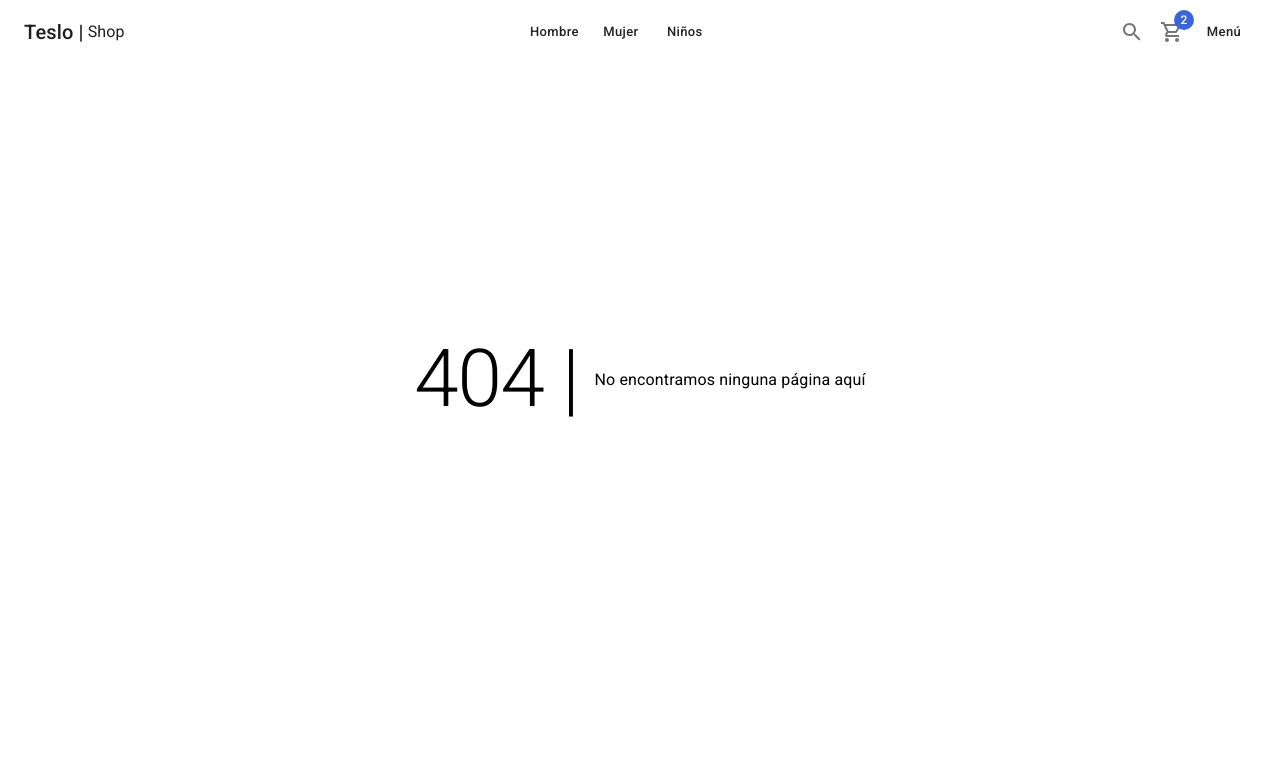
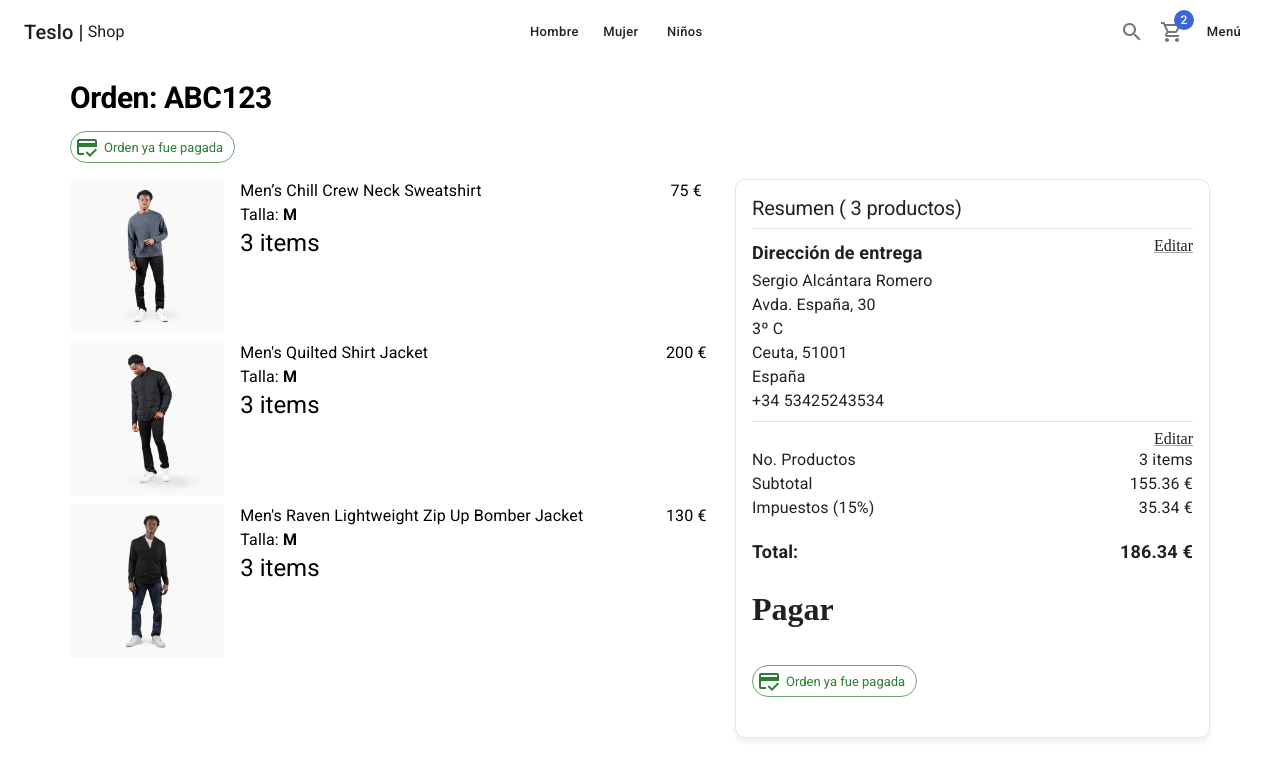
Before and after one commit to salcrom/teslo-shop, a Next.js app: page /orders/1 in a window 1280 px wide. Before the commit this address had no page. Shown: the top 776 px of the page. Built offline with nearby package versions, Linux system fonts and the light colour scheme.

Commit message:
Añadidda página de órdenes

```diff
--- /dev/null
+++ b/pages/orders/[id].tsx
@@ -0,0 +1,89 @@
+import NextLink from 'next/link';
+import { Box, Button, Card, CardContent, Chip, Divider, Grid, Link, Typography } from "@mui/material"
+
+import { CartList, OrderSummary } from "components/cart"
+import { ShopLayout } from "components/layouts"
+import { CreditCardOffOutlined, CreditScoreOutlined } from '@mui/icons-material';
+
+
+
+
+const OrderPage = () => {
+    return (
+        <ShopLayout title='Resumen de la orden 123443566' pageDescription={'Resumen de la orden'}>
+            <Typography variant='h1' component='h1'>Orden: ABC123</Typography>
+
+            {/* <Chip
+                sx={{ my: 2}}
+                label='Pendiente de pago'
+                variant='outlined'
+                color='error'
+                icon={ <CreditCardOffOutlined />}
+            /> */}
+            <Chip
+                sx={{ my: 2}}
+                label='Orden ya fue pagada'
+                variant='outlined'
+                color='success'
+                icon={ <CreditScoreOutlined />}
+            />
+
+            <Grid container>
+                <Grid item xs={ 12 } sm={ 7 }>
+                    <CartList />
+                </Grid>
+                <Grid item xs={ 12 } sm={ 5 }>
+                    <Card className='summary-card'>
+                        <CardContent>
+                            <Typography variant='h2'>Resumen ( 3 productos)</Typography>
+                            <Divider sx={{ my:1 }} />
+
+                            <Box display='flex' justifyContent='space-between'>
+                                <Typography variant='subtitle1'>Dirección de entrega</Typography>
+                                <NextLink href={ '/checkout/address' } passHref>
+                                    <Link underline='always'>
+                                        Editar
+                                    </Link>
+                                </NextLink>
+                            </Box>
+
+                            <Typography>Sergio Alcántara Romero</Typography>
+                            <Typography>Avda. España, 30</Typography>
+                            <Typography>3º C</Typography>
+                            <Typography>Ceuta, 51001</Typography>
+                            <Typography>España</Typography>
+                            <Typography>+34 53425243534</Typography>
+
+                            <Divider sx={{ my: 1 }} />
+
+                            <Box display='flex' justifyContent='end'>
+                                <NextLink href={ '/cart' } passHref>
+                                    <Link underline='always'>
+                                        Editar
+                                    </Link>
+                                </NextLink>
+                            </Box>
+
+                            <OrderSummary />
+
+                            <Box sx={{ mt: 3 }}>
+                                {/* TODO:  */}
+                                    <h1>Pagar</h1>
+                            </Box>
+
+                            <Chip
+                                sx={{ my: 2}}
+                                label='Orden ya fue pagada'
+                                variant='outlined'
+                                color='success'
+                                icon={ <CreditScoreOutlined />}
+                            />
+                        </CardContent>
+                    </Card>
+                </Grid>
+            </Grid>
+        </ShopLayout>
+    )
+}
+
+export default OrderPage
```
